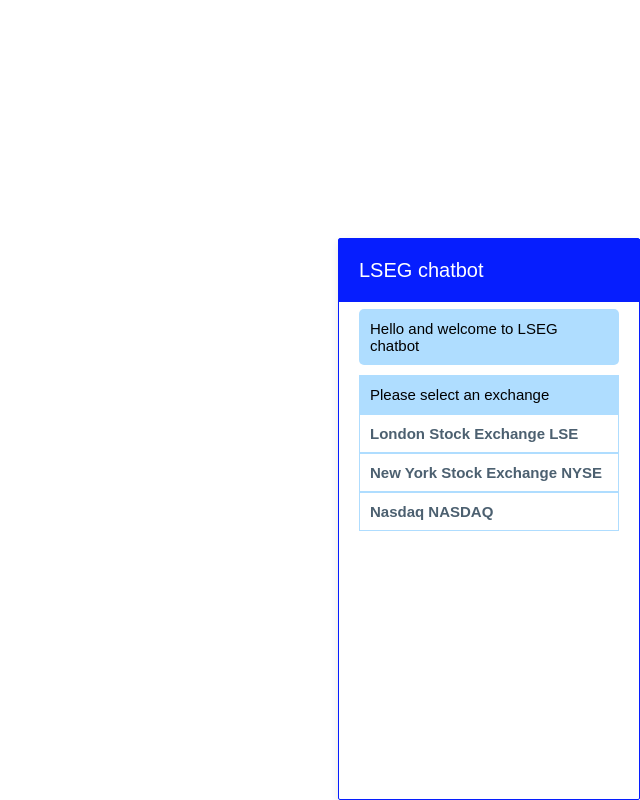
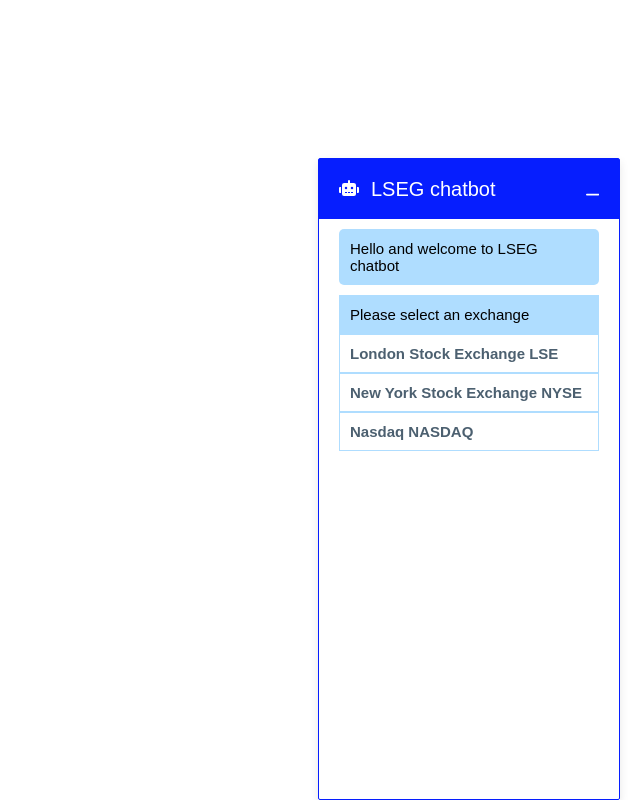
Before and after one commit to crizaf/chatbot, a React (Create React App) app: page / in a window 1280 px wide. Shown: the whole page, without its empty margins (640-1280 px from the left). Built offline with nearby package versions, Linux system fonts and the light colour scheme.

Commit message:
Styling fixes, minimize icons

```diff
--- a/package.json
+++ b/package.json
@@ -13,6 +13,8 @@
     "classnames": "^2.5.1",
     "react": "^18.3.1",
     "react-dom": "^18.3.1",
+    "react-error-boundary": "^4.1.2",
+    "react-icons": "^5.3.0",
     "react-scripts": "5.0.1",
     "typescript": "^4.9.5",
     "web-vitals": "^2.1.4"
--- a/src/Chatbot.css
+++ b/src/Chatbot.css
@@ -1,7 +1,33 @@
-.cb {
+html,
+body {
+  margin: 0;
+  padding: 0;
+  height: 100%;
   display: flex;
-  flex-direction: row;
   justify-content: right;
+  align-items: flex-end;
+}
+.cb-content {
+  border: 1px solid #061efe;
+  border-radius: 2px;
+  font-family: Arial, sans-serif;
+  box-shadow: 0 4px 10px rgba(0, 0, 0, 0.1);
+  display: flex;
+  flex-direction: column;
+  height: 80vh;
+  margin: 0 20px;
+}
+
+.cb-content-min {
+  height: 60px;
+  width: 300px;
+  border: 1px solid #061efe;
+  border-radius: 2px;
+  font-family: Arial, sans-serif;
+  box-shadow: 0 4px 10px rgba(0, 0, 0, 0.1);
+  display: flex;
+  flex-direction: column;
+  margin: 0 20px;
 }
 .cb-header {
   background-color: #061efe;
@@ -11,25 +37,29 @@
   justify-content: left;
   font-size: 20px;
   color: white;
-  position: fixed;
-  width: 100%;
+  height: 60px;
 }
 .cb-header p {
   padding-left: 20px;
+  flex-grow: 1;
+  display: flex;
 }
-.cb-content {
-  border: 1px solid #061efe;
-  border-radius: 2px;
-  font-family: Arial, sans-serif;
-  box-shadow: 0 4px 10px rgba(0, 0, 0, 0.1);
-  position: absolute;
-  bottom: 0;
+.cb-header p svg {
+  padding-right: 12px;
 }
+
+.cb-header button {
+  background-color: transparent;
+  border: 0;
+  color: white;
+  padding-right: 20px;
+  padding-top: 5px;
+}
+
 .cb-content .cb-content-scrollable {
-  margin-top: 60px;
+  flex-grow: 1;
   overflow-y: auto;
   width: 300px;
-  height: 500px;
 }
 
 .cb-content .cb__info {
@@ -53,21 +83,21 @@
   color: white;
 }
 
-.cb-content .stock__menu {
+.cb-content .cb__options {
   display: flex;
   flex-direction: column;
-  margin: 0 20px;
+  margin: 0 20px 20px 20px;
 }
 
-.cb-content .stock__menu .cb__info {
+.cb-content .cb__options .cb__info {
   background-color: #afddff;
   border: 0;
 }
 
-.cb-content .stock__menu .cb__info p {
+.cb-content .cb__options .cb__info p {
   margin: 0;
   border-radius: 0;
-  max-width: 500px;
+  max-width: 300px;
 }
 
 .cb-content .stock__item {
@@ -77,7 +107,7 @@
   font-size: 15px;
   border: 1px solid #afddff;
   cursor: pointer;
-  max-width: 500px;
+  max-width: 300px;
   text-align: left;
   width: 100%;
   font-weight: bold;
--- a/src/Chatbot.tsx
+++ b/src/Chatbot.tsx
@@ -1,9 +1,11 @@
-import React, { useContext, useEffect, useRef } from "react";
+import React, { useContext, useEffect, useRef, useState } from "react";
 import "./Chatbot.css";
 import InfoMessage from "./components/messages/InfoMessage";
 import { StockContext } from "./store/stockContext";
 import StockMenu from "./components/stocks/StockMenu";
 import { StockValue } from "./types/StockTypes";
+import { FaRobot, FaRegWindowMinimize } from "react-icons/fa";
+import { FaMaximize } from "react-icons/fa6";
 
 function Chatbot() {
   const {
@@ -12,6 +14,7 @@
     handleSelectedMenuOption,
     responseHistory,
   } = useContext(StockContext) as StockValue;
+  const [isMinimized, setMinimized] = useState(false);
   //used to focus on the latest menu when user selects any of the options
   const bottomRef = useRef<null | HTMLDivElement>(null);
   useEffect(() => {
@@ -20,12 +23,19 @@
     }
   }, [responseHistory]);
 
+  const contentClasses = isMinimized ? "cb-content-min" : "cb-content";
+
   return (
-    <div className="cb">
-      <div className="cb-content">
-        <header className="cb-header">
-          <p>LSEG chatbot</p>
-        </header>
+    <div className={contentClasses}>
+      <header className="cb-header">
+        <p>
+          <FaRobot /> LSEG chatbot
+        </p>
+        <button onClick={() => setMinimized(!isMinimized)}>
+          {isMinimized ? <FaMaximize /> : <FaRegWindowMinimize />}
+        </button>
+      </header>
+      {!isMinimized && (
         <div className="cb-content-scrollable">
           <InfoMessage
             type="intro"
@@ -57,7 +67,7 @@
           />
           <div ref={bottomRef} />
         </div>
-      </div>
+      )}
     </div>
   );
 }
--- a/src/components/stocks/StockMenu.tsx
+++ b/src/components/stocks/StockMenu.tsx
@@ -16,7 +16,7 @@
   isReadOnly?: boolean;
 }) => {
   return (
-    <div className="stock__menu">
+    <div className="cb__options">
       <InfoMessage type="intro" infoText={headerTitle} />
       {options.map((option) => {
         const stockTitle = option?.name ?? "";
```
Also changed, not shown: 1 other file (tests, documents, lock files or other folders).
